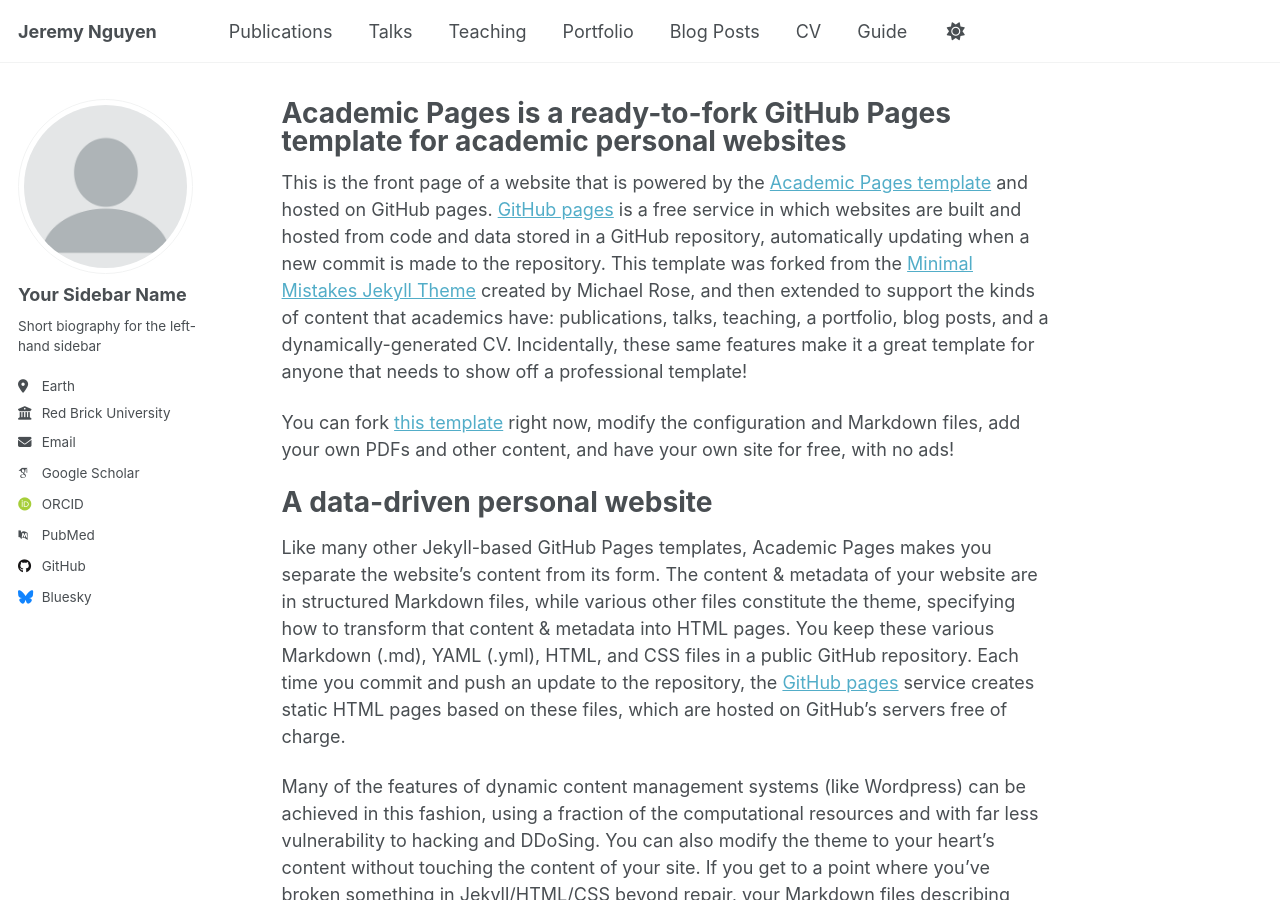
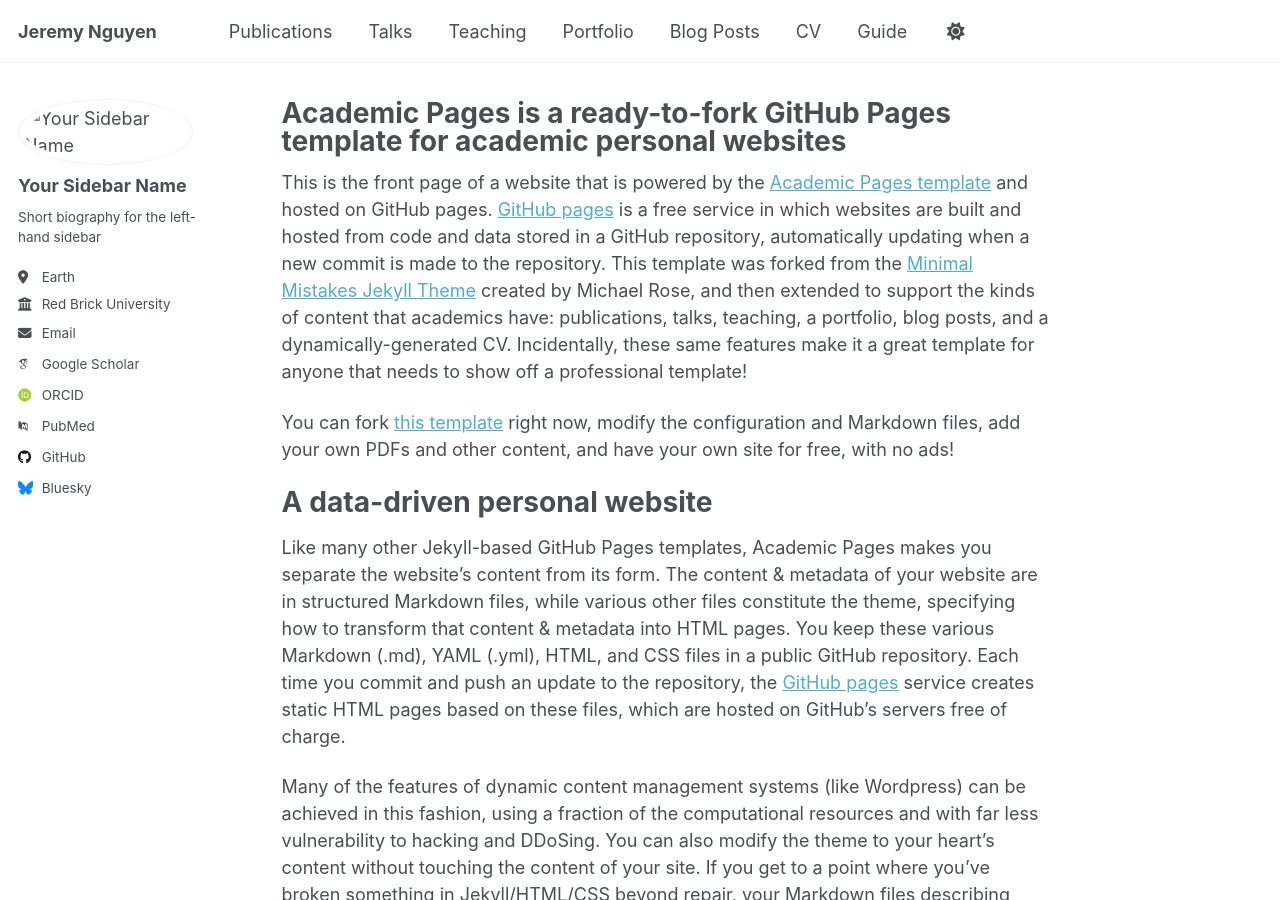
Before and after one commit to JeremyNguyenUXR/jeremynguyenuxr.github.io, a Jekyll site: the page built from _pages/about.md, in a window 1280 px wide and 900 px high. Built offline with Jekyll 4.4.1, drawn with Linux system fonts in a browser that asks for light colours; some web fonts are replaced; a script that is not in the unit is left out.

Commit message:
Testing profile picture

```diff
--- a/_config.yml
+++ b/_config.yml
@@ -23,7 +23,7 @@ repository               : "academicpages/academicpages.github.io"
 #               Additional customization can be done by editing /_includes/author-profile.html
 author:
   # Biographic information
-  avatar           : "profile.png"
+  avatar           : "profile 4.webp"
   name             : "Your Sidebar Name"
   pronouns         : # example: "she/her"
   bio              : "Short biography for the left-hand sidebar"
```
